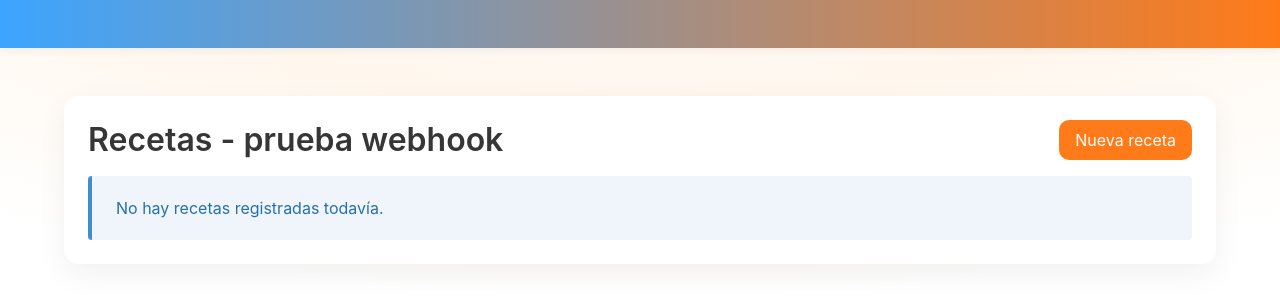
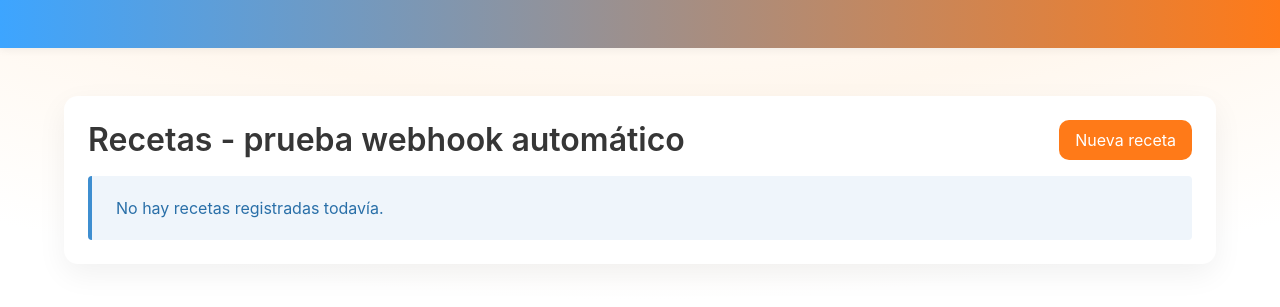
Before and after one commit to lopezfernand/crud_recetario, a Flask app: page / in a window 1280 px wide. Shown: the top 307 px of the page. Run offline with Flask 3, Linux system fonts and the light colour scheme.

Commit message:
test: cambio visible para pipeline automatico

```diff
--- a/templates/index.html
+++ b/templates/index.html
@@ -3,7 +3,7 @@
 
 <div class="card-soft">
   <div class="is-flex is-justify-content-space-between is-align-items-center mb-4">
-    <h1 class="title is-3" style="margin:0;">Recetas - prueba webhook</h1>
+    <h1 class="title is-3" style="margin:0;">Recetas - prueba webhook automático</h1>
     <a class="button" style="background:#FF7A18;color:#fff;border:none;border-radius:10px;"
        href="{{ url_for('nueva_receta') }}">Nueva receta</a>
   </div>
```
